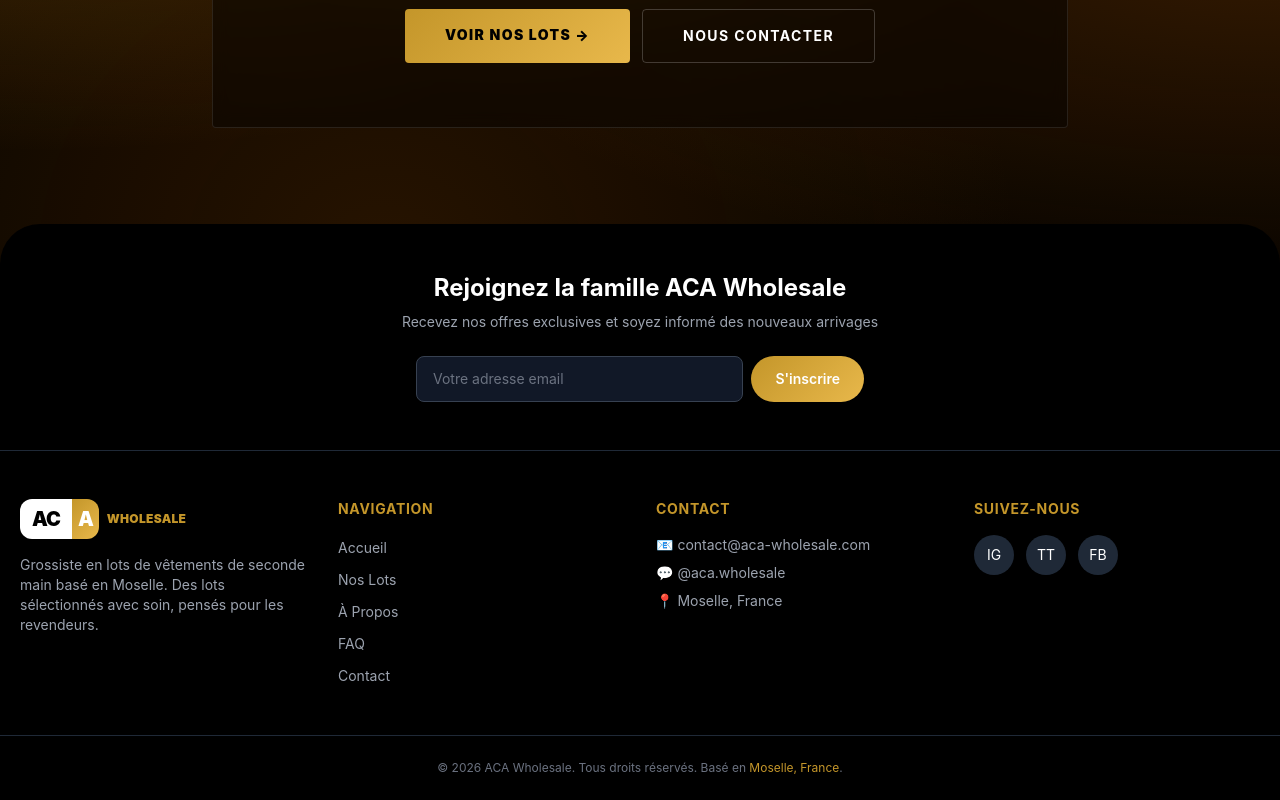
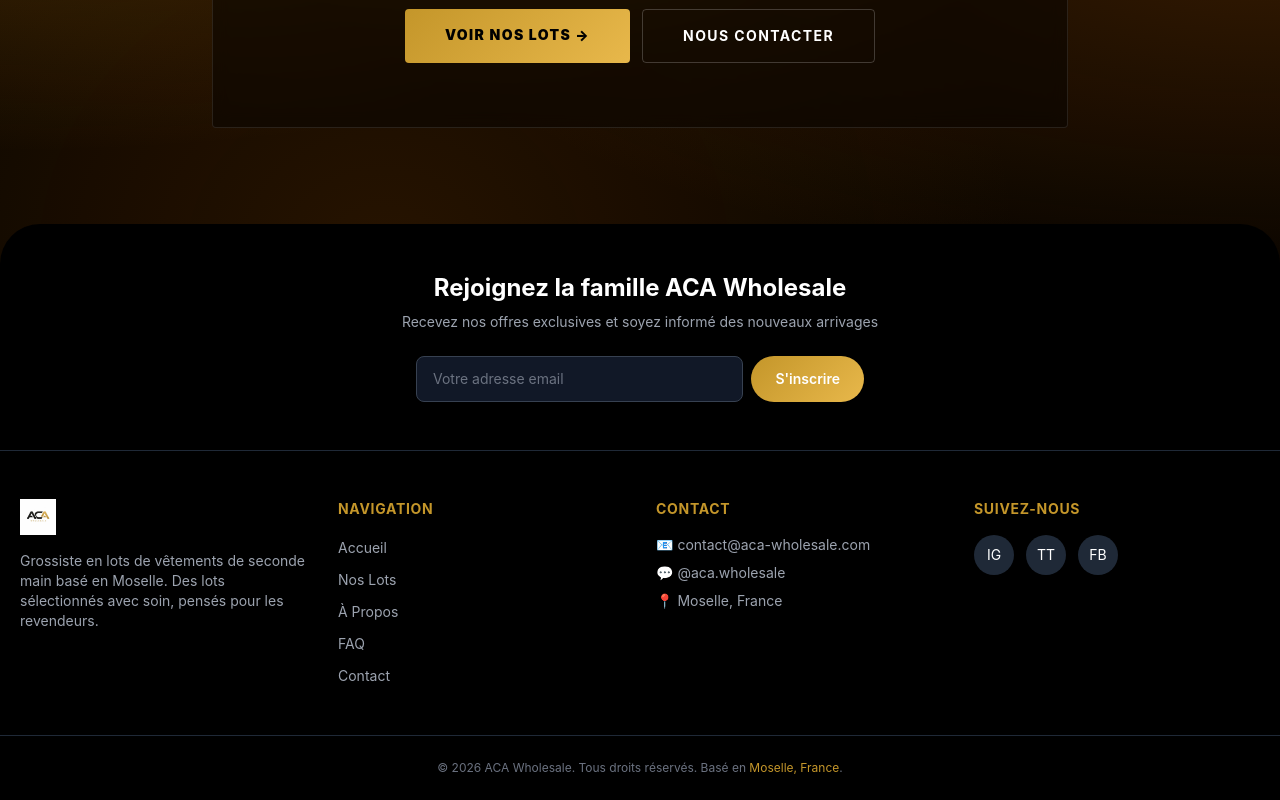
Before and after one commit to acawholesale/aca-wholesale, a Next.js app: page / in a window 1280 px wide. Shown: the part 6142-6942 px from the top of the page. Built offline with nearby package versions, Linux system fonts and the light colour scheme.

Commit message:
Update Footer.js

```diff
--- a/components/Footer.js
+++ b/components/Footer.js
@@ -1,8 +1,10 @@
 import Link from 'next/link'
+import Image from 'next/image'
 
 export default function Footer() {
   return (
     <footer className="bg-black text-white rounded-t-[24px] md:rounded-t-[40px]">
+      {/* Newsletter */}
       <div className="border-b border-gray-800">
         <div className="max-w-7xl mx-auto px-5 py-10 md:py-12 text-center">
           <h3 className="text-xl md:text-2xl font-bold mb-2">Rejoignez la famille ACA Wholesale</h3>
@@ -27,24 +29,19 @@ export default function Footer() {
         </div>
       </div>
 
+      {/* Main Footer */}
       <div className="max-w-7xl mx-auto px-5 py-10 md:py-12">
         <div className="grid grid-cols-2 md:grid-cols-4 gap-8">
+          {/* Brand */}
           <div className="col-span-2 md:col-span-1">
-            <div className="flex items-center gap-2 mb-4">
-              <div className="flex items-center">
-                <div className="bg-white text-black px-2.5 md:px-3 py-1 md:py-1.5 font-black text-lg md:text-xl tracking-tighter rounded-l-lg md:rounded-l-xl">
-                  AC
-                </div>
-                <div
-                  className="px-1.5 py-1 md:py-1.5 font-black text-lg md:text-xl tracking-tighter rounded-r-lg md:rounded-r-xl"
-                  style={{ background: 'linear-gradient(135deg, #C4962A, #E8B84B)', color: 'white' }}
-                >
-                  A
-                </div>
-              </div>
-              <span className="text-xs font-black uppercase tracking-wide" style={{ color: '#C4962A' }}>
-                Wholesale
-              </span>
+            <div className="mb-4">
+              <Image
+                src="/logo.png"
+                alt="ACA Wholesale"
+                width={120}
+                height={40}
+                className="h-9 w-auto object-contain"
+              />
             </div>
             <p className="text-gray-400 text-xs md:text-sm leading-relaxed">
               Grossiste en lots de vêtements de seconde main basé en Moselle.
@@ -52,8 +49,12 @@ export default function Footer() {
             </p>
           </div>
 
+          {/* Navigation */}
           <div>
-            <h4 className="font-bold text-xs md:text-sm uppercase tracking-wider mb-3 md:mb-4" style={{ color: '#C4962A' }}>
+            <h4
+              className="font-bold text-xs md:text-sm uppercase tracking-wider mb-3 md:mb-4"
+              style={{ color: '#C4962A' }}
+            >
               Navigation
             </h4>
             <ul className="space-y-2">
@@ -65,8 +66,12 @@ export default function Footer() {
             </ul>
           </div>
 
+          {/* Contact */}
           <div>
-            <h4 className="font-bold text-xs md:text-sm uppercase tracking-wider mb-3 md:mb-4" style={{ color: '#C4962A' }}>
+            <h4
+              className="font-bold text-xs md:text-sm uppercase tracking-wider mb-3 md:mb-4"
+              style={{ color: '#C4962A' }}
+            >
               Contact
             </h4>
             <ul className="space-y-2 text-gray-400 text-xs md:text-sm">
@@ -87,8 +92,12 @@ export default function Footer() {
             </div>
           </div>
 
+          {/* Social - desktop only */}
           <div className="hidden md:block">
-            <h4 className="font-bold text-sm uppercase tracking-wider mb-4" style={{ color: '#C4962A' }}>
+            <h4
+              className="font-bold text-sm uppercase tracking-wider mb-4"
+              style={{ color: '#C4962A' }}
+            >
               Suivez-nous
             </h4>
             <div className="flex gap-3">
@@ -106,6 +115,7 @@ export default function Footer() {
         </div>
       </div>
 
+      {/* Copyright */}
       <div className="border-t border-gray-800">
         <div className="max-w-7xl mx-auto px-5 py-5 md:py-6 text-center text-gray-500 text-[10px] md:text-xs">
           © 2026 ACA Wholesale. Tous droits réservés. Basé en{' '}
```
